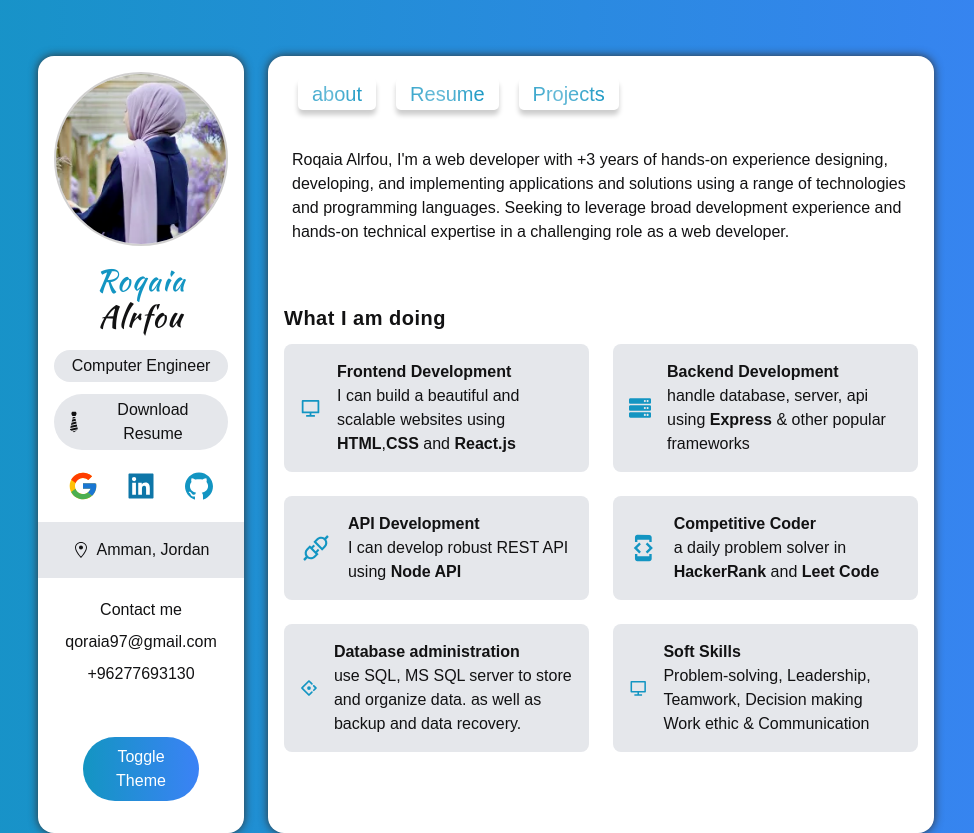
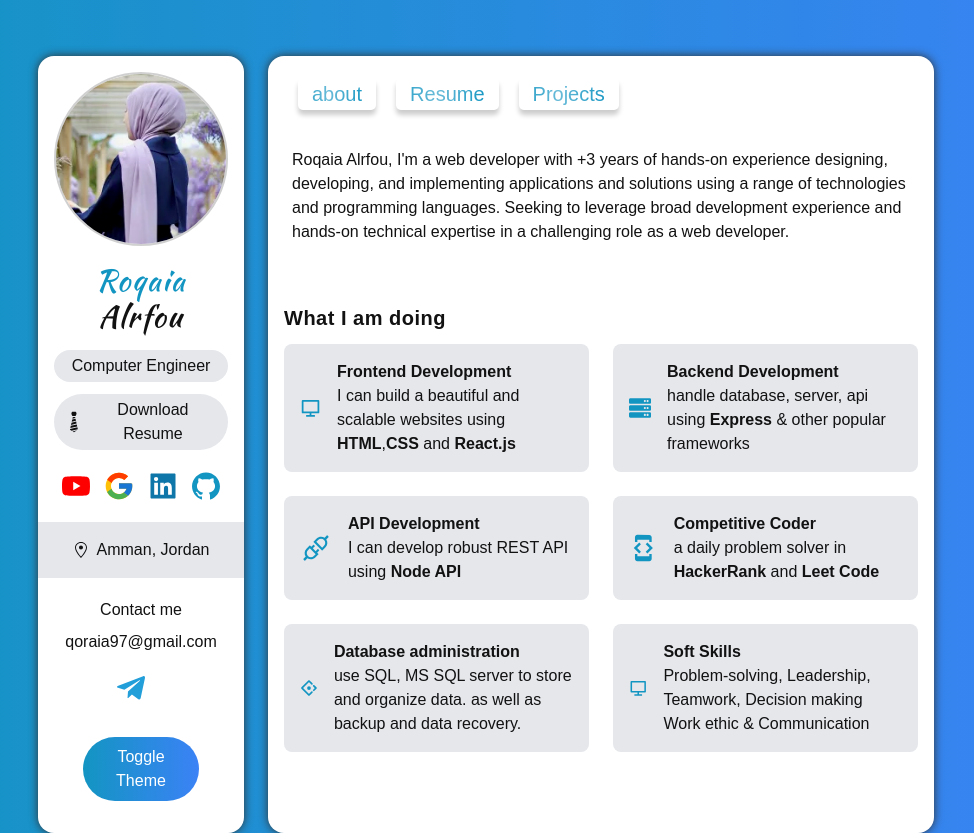
Before and after one commit to RoqaiaRF/protofillo, a Next.js app: page / in a window 1280 px wide. Shown: the whole page, without its empty margins (154-1128 px from the left). Built offline with nearby package versions, Linux system fonts and the light colour scheme.

Commit message:
add youtube w t

```diff
--- a/components/Sidebar.tsx
+++ b/components/Sidebar.tsx
@@ -43,9 +43,9 @@ const Sidebar = () => {
 
       {/* Socials */}
       <div className="flex justify-around w-9/12 mx-auto my-5 text-green md:w-full ">
-        {/* <a href="https://www.youtube.com/channel/UCHoLm_quIjU2uXiL5S1IzCQ">
+        <a href="https://www.youtube.com/channel/UCHoLm_quIjU2uXiL5S1IzCQ">
           <AiFillYoutube className="w-8 h-8 cursor-pointer" color="#FF0000" />
-        </a> */}
+        </a>
          <a href="mailto:qoraia97@gmail.com">
               <FcGoogle className="w-8 h-8 cursor-pointer"/>{" "}
             </a>
@@ -75,16 +75,16 @@ const Sidebar = () => {
       <div>
         <ul  className="contact-l">
         <p className="my-2 "> qoraia97@gmail.com </p>
-        <p className="my-2"> +96277693130</p>
+        {/* <p className="my-2"> +96277693130</p> */}
           <li>
-            {/* <a href="https://t.me/RoqaiaRF">
+            <a href="https://t.me/RoqaiaRF">
               <FaTelegramPlane className="w-8 h-8 cursor-pointer" color="#229ED9" />{" "}
-            </a> */}
+            </a>
           </li>
           <li>
             {/* <a href="https://wa.me/+962799849386">
              <ImWhatsapp className="w-8 h-8 cursor-pointer" color="#25D366" />{" "}
-            </a> */}
+            </a>
           </li>
           <li>
             {/* <a href="mailto:qoraia97@gmail.com">
```
